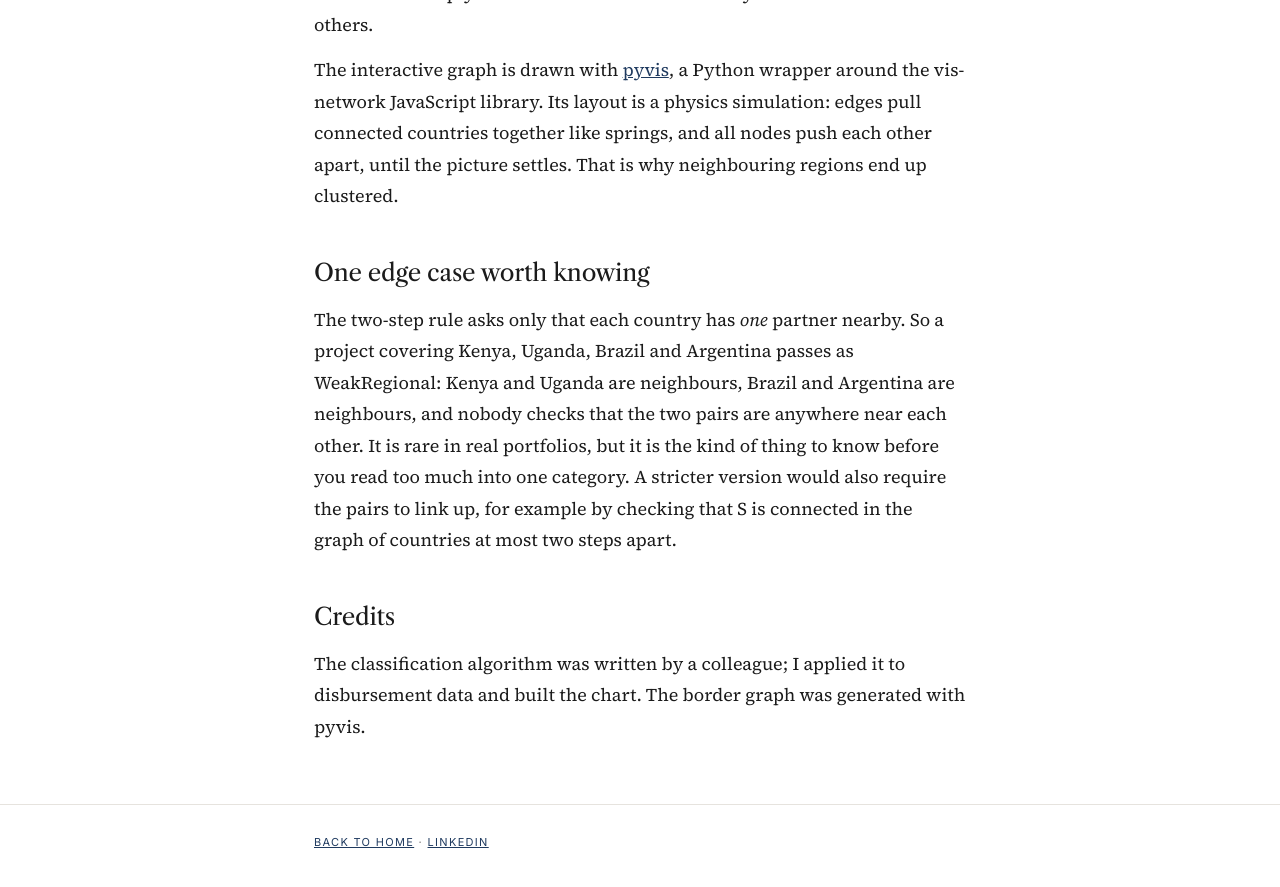
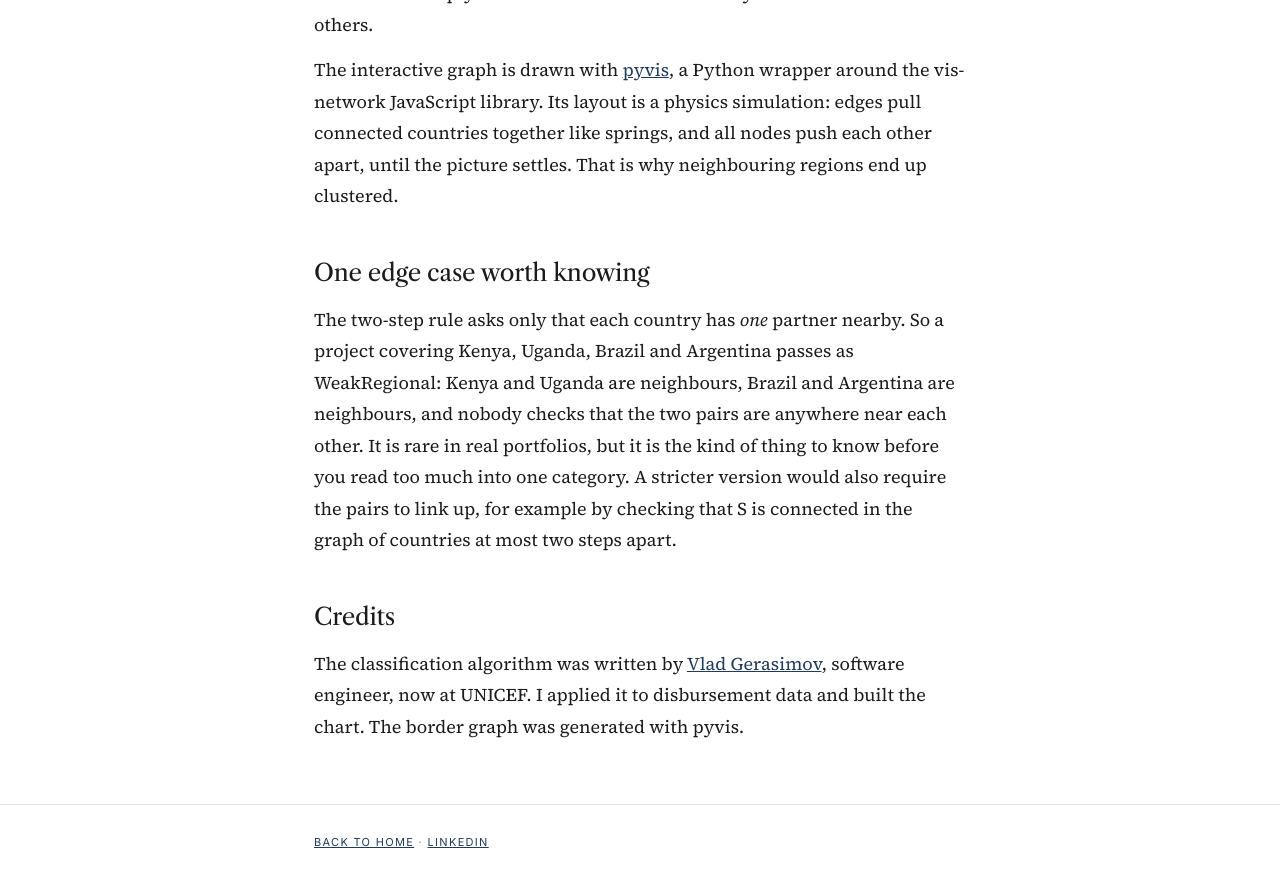
Before and after one commit to owangie/owangie.github.io, a Jekyll site: the page built from _posts/2026-09-28-neighbours-graph-theory.md, in a window 1280 px wide and 900 px high, scrolled down 2000 px. Shown: the top 887 px of the window. Built offline with Jekyll 4.4.1, drawn with Linux system fonts in a browser that asks for light colours.

Commit message:
Credit Vlad Gerasimov on neighbours chart and explainer

```diff
--- a/_data/visuals.yml
+++ b/_data/visuals.yml
@@ -6,7 +6,7 @@
 - id: "26622426"
   type: scatter
   title: "Do neighbours slow each other down?"
-  caption: "I wondered whether projects spanning several countries, especially countries that share a border, move money more slowly. Political tension between neighbours could hold up approvals, transfers or spending. A colleague's algorithm measures how connected a project's countries are, and I plotted disbursement against maturity in four groups: single country, weak regional, strong regional and multi-regional. More of the strong regional projects, the blue dots, sit below the line than above it. It is a hypothesis, not a verdict. What would you expect: do neighbours cooperate more easily, or clash more often?"
+  caption: "I wondered whether projects spanning several countries, especially countries that share a border, move money more slowly. Political tension between neighbours could hold up approvals, transfers or spending. An algorithm by Vlad Gerasimov measures how connected a project's countries are, and I plotted disbursement against maturity in four groups: single country, weak regional, strong regional and multi-regional. More of the strong regional projects, the blue dots, sit below the line than above it. It is a hypothesis, not a verdict. What would you expect: do neighbours cooperate more easily, or clash more often?"
   graph: "/assets/graphs/border-graph.html"
   repo: "https://github.com/awongonki/country_network_html"
   graph_caption: "The neighbour graph behind the classification: 243 countries and territories as nodes, 588 shared borders as edges. Click a country to highlight its neighbours and their neighbours."
--- a/_posts/2026-09-28-neighbours-graph-theory.md
+++ b/_posts/2026-09-28-neighbours-graph-theory.md
@@ -42,4 +42,4 @@ The two-step rule asks only that each country has *one* partner nearby. So a pro
 
 ## Credits
 
-The classification algorithm was written by a colleague; I applied it to disbursement data and built the chart. The border graph was generated with pyvis.
+The classification algorithm was written by [Vlad Gerasimov](https://github.com/voismager), software engineer, now at UNICEF. I applied it to disbursement data and built the chart. The border graph was generated with pyvis.
```
